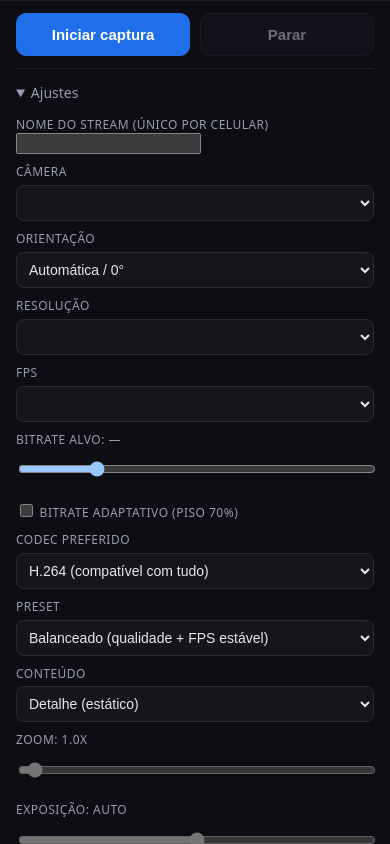
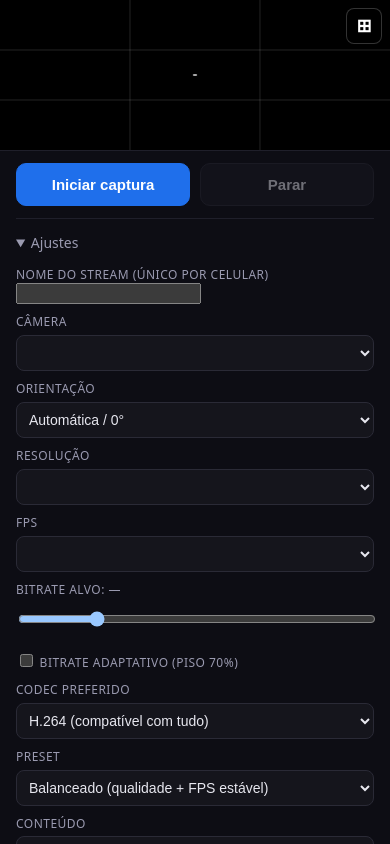
Before and after one commit to EliabeAnger/pwvideo-local-phone-obs, a website: page web/phone.html in a window 390 px wide. Drawn offline with Linux system fonts and the light colour scheme; no server answers.

Commit message:
fix(web): enable scroll on phone page + add error overlay for iOS debugging

```diff
--- a/web/phone.html
+++ b/web/phone.html
@@ -90,8 +90,14 @@
 
     <div id="stats" class="stats"></div>
     <div id="msg" class="msg"></div>
+    <div id="dbg" style="font:11px monospace;color:#f80;padding:4px 0;white-space:pre-wrap;max-height:80px;overflow-y:auto"></div>
   </div>
 
+  <!-- Inline error catcher (runs before module, catches silent failures on iOS) -->
+  <script>
+    window.onerror=function(m,s,l){document.getElementById('dbg').textContent+='ERR: '+m+' ('+s+':'+l+')\n';};
+    window.addEventListener('unhandledrejection',function(e){document.getElementById('dbg').textContent+='REJ: '+(e.reason?.message||e.reason)+'\n';});
+  </script>
   <script type="module" src="./phone.js"></script>
 </body>
 </html>
--- a/web/style.css
+++ b/web/style.css
@@ -4,7 +4,8 @@ html, body { margin: 0; height: 100%; background: #000; color: #e7e7ef;
   font: 14px/1.4 system-ui, -apple-system, sans-serif; overflow: hidden; }
 
 /* -------- phone page -------- */
-body.phone { display: grid; grid-template-rows: 1fr auto; }
+body.phone { display: flex; flex-direction: column; overflow-y: auto;
+  -webkit-overflow-scrolling: touch; }
 
 /* Preview is intentionally lightweight: contained, letterboxed, low-impact.
    The outgoing WebRTC track is NOT affected by this — full capture quality goes out. */
@@ -12,17 +13,18 @@ body.phone { display: grid; grid-template-rows: 1fr auto; }
   position: relative;
   width: 100%;
   /* Adapt to the video's real aspect ratio; just cap the height. */
-  max-height: 55vh;
+  max-height: 40vh;
+  min-height: 120px;
+  flex-shrink: 0;
   background: #000;
   overflow: hidden;
-  align-self: center;
   display: flex;
   justify-content: center;
   align-items: center;
 }
 #preview {
   max-width: 100%;
-  max-height: 55vh;
+  max-height: 40vh;
   width: auto;
   height: auto;
   object-fit: contain;       /* lightweight: no upscale, letterbox if needed */
```
